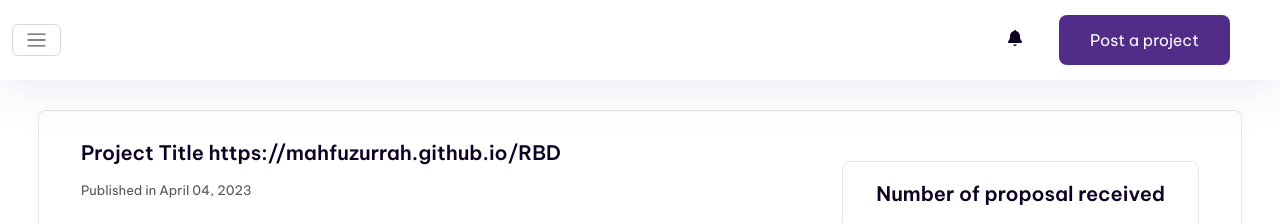
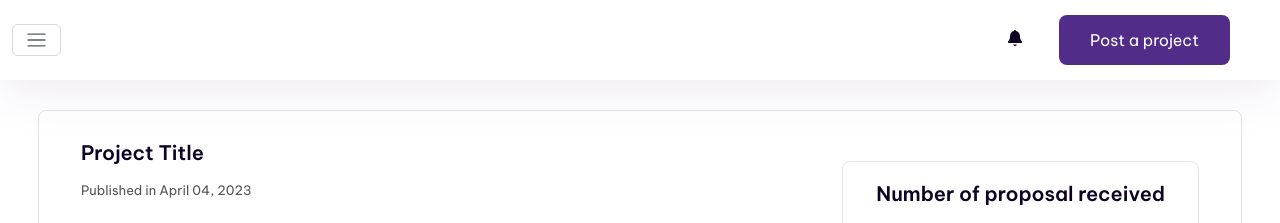
Before and after one commit to mahfuzurrah/RBD, a plain HTML site: page project_page.html in a window 1280 px wide. Shown: the top 223 px of the page. Drawn offline with Linux system fonts and the light colour scheme.

Commit message:
Short title

```diff
--- a/project_page.html
+++ b/project_page.html
@@ -93,7 +93,7 @@
           <div class="col-lg-8">
             <div class="project_info">
               <div class="project_heading">
-                <h2>Project Title https://mahfuzurrah.github.io/RBD</h2>
+                <h2>Project Title</h2>
                 <p class="date">Published in April 04, 2023</p>
               </div>
               <div class="project_heading">
```
